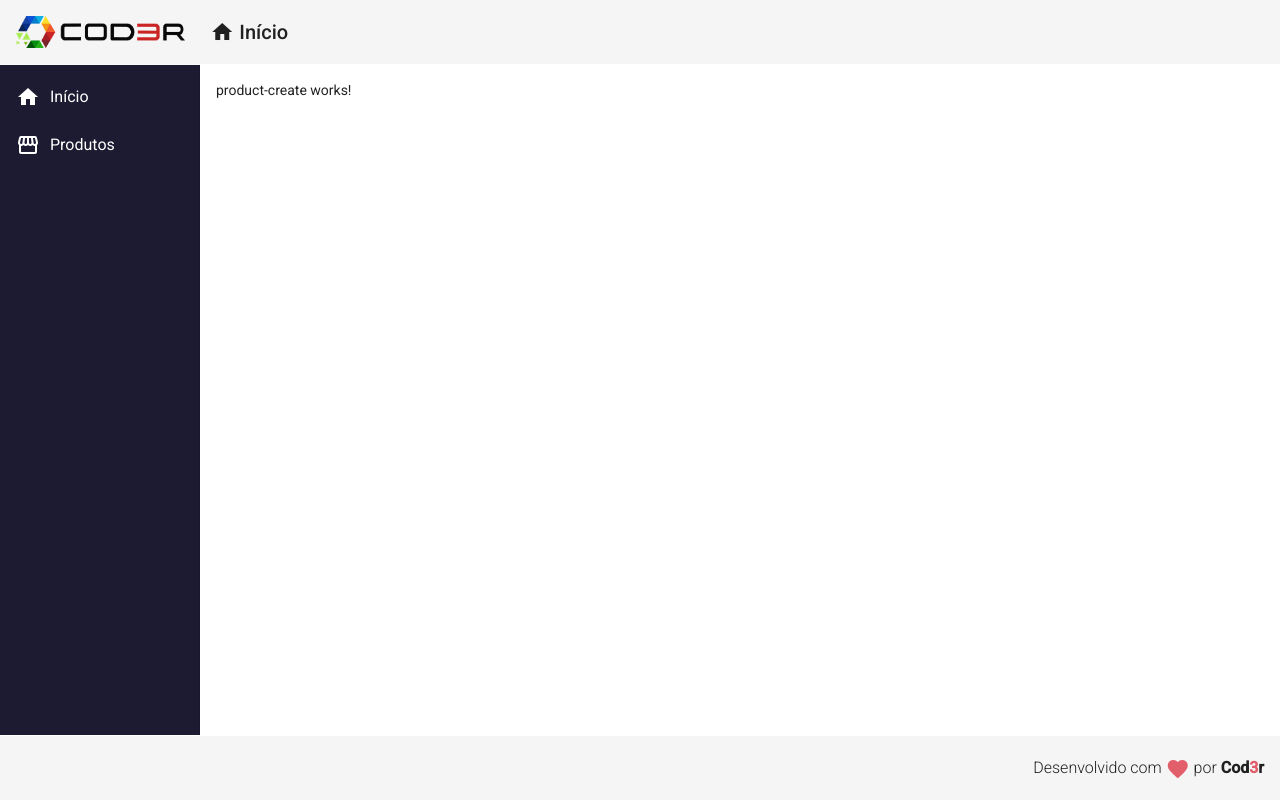
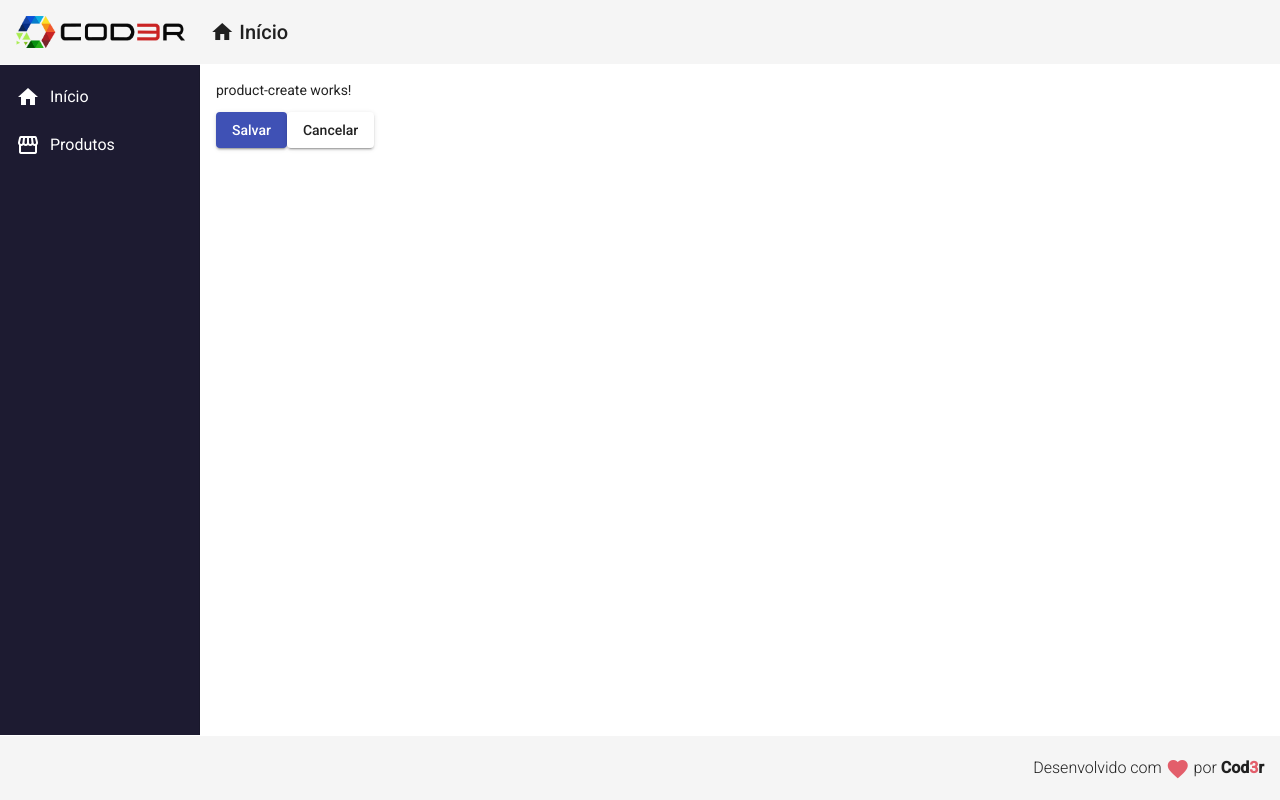
Before and after one commit to luucasorfer/CRUD_Angular, an Angular app in the folder frontend/: page /products/create in a window 1280 px wide. Built offline with nearby package versions, Linux system fonts and the light colour scheme.

Commit message:
Criação do Service Produto

```diff
--- a/frontend/src/app/app.module.ts
+++ b/frontend/src/app/app.module.ts
@@ -14,6 +14,7 @@
 import { MatCardModule } from '@angular/material/card';
 import { MatListModule } from '@angular/material/list';
 import { MatButtonModule } from '@angular/material/button';
+import { MatSnackBarModule } from '@angular/material/snack-bar';
 
 import { HomeComponent } from './views/home/home.component';
 import { ProductCrudComponent } from './views/product-crud/product-crud.component';
@@ -38,7 +39,8 @@
     MatSidenavModule,
     MatCardModule,
     MatListModule,
-    MatButtonModule
+    MatButtonModule,
+    MatSnackBarModule
   ],
   providers: [],
   bootstrap: [AppComponent]
--- a/frontend/src/app/components/product/product-create/product-create.component.html
+++ b/frontend/src/app/components/product/product-create/product-create.component.html
@@ -1 +1,4 @@
 <p>product-create works!</p>
+
+<button mat-raised-button (click)="createProduct()" color="primary"> Salvar</button>
+<button mat-raised-button (click)="cancel()"> Cancelar</button>
--- a/frontend/src/app/components/product/product-create/product-create.component.ts
+++ b/frontend/src/app/components/product/product-create/product-create.component.ts
@@ -1,4 +1,6 @@
+import { ProductService } from './../product.service';
 import { Component, OnInit } from '@angular/core';
+import { Router } from '@angular/router';
 
 @Component({
   selector: 'app-product-create',
@@ -7,9 +9,16 @@
 })
 export class ProductCreateComponent implements OnInit {
 
-  constructor() { }
+  constructor( private productService: ProductService, private router: Router) { }
 
-  ngOnInit(): void {
+  ngOnInit(): void { }
+
+  createProduct(): void{
+    this.productService.showMessage('Produto criado com sucesso!')
   }
+  cancel(): void{
+    this.router.navigate(['/products'])
+   }
+
 
 }
--- /dev/null
+++ b/frontend/src/app/components/product/product.service.ts
@@ -0,0 +1,20 @@
+import { Injectable } from '@angular/core';
+import { MatSnackBar } from '@angular/material/snack-bar'
+
+@Injectable({
+  providedIn: 'root'
+})
+export class ProductService {
+
+  constructor(private snackBar: MatSnackBar) { }
+
+  showMessage(msg: string): void {
+    this.snackBar.open(
+      msg,'x',{
+        duration: 3000,
+        horizontalPosition: "right",
+        verticalPosition: "top"
+      }
+    )
+  }
+}
```
